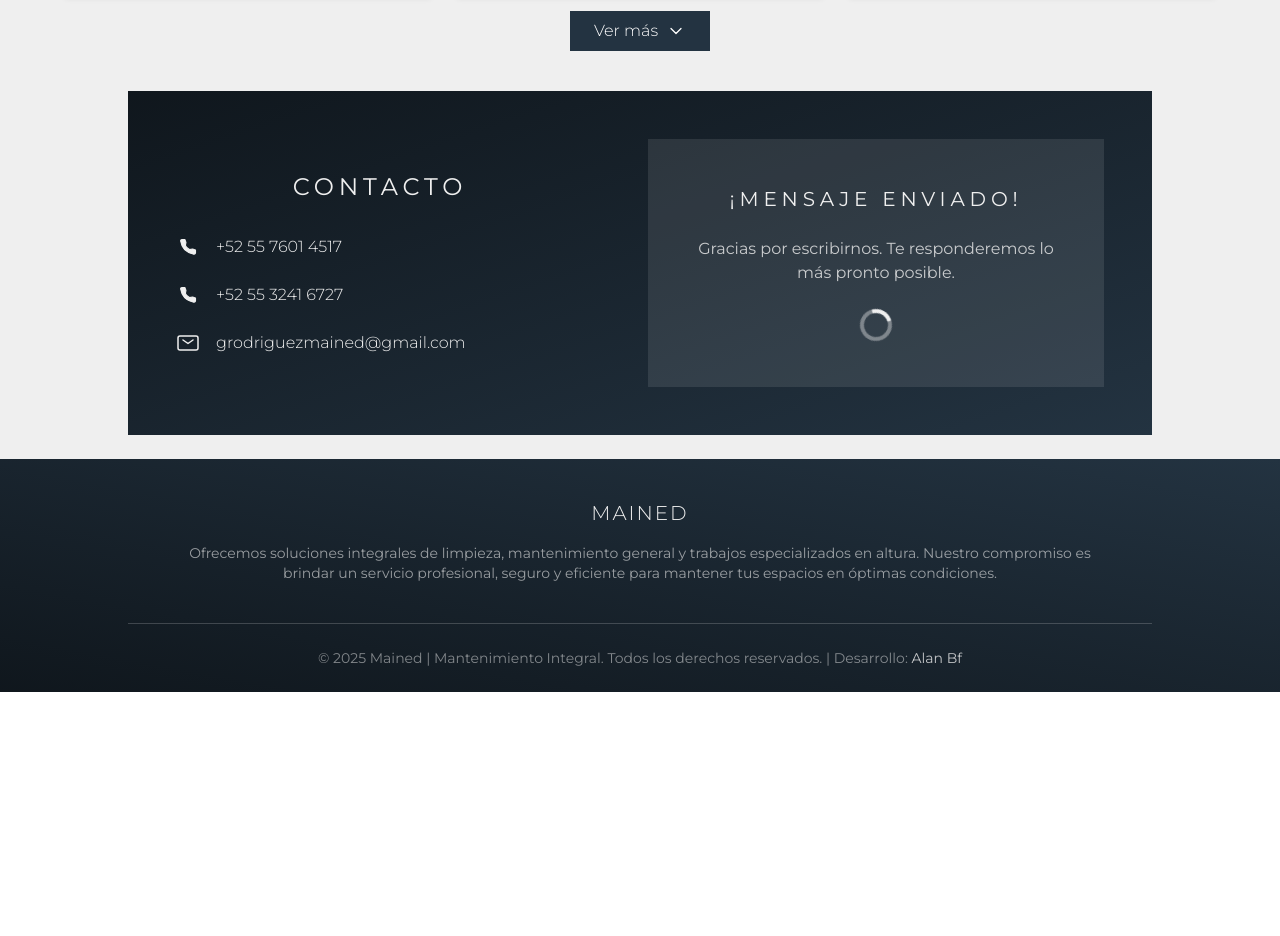
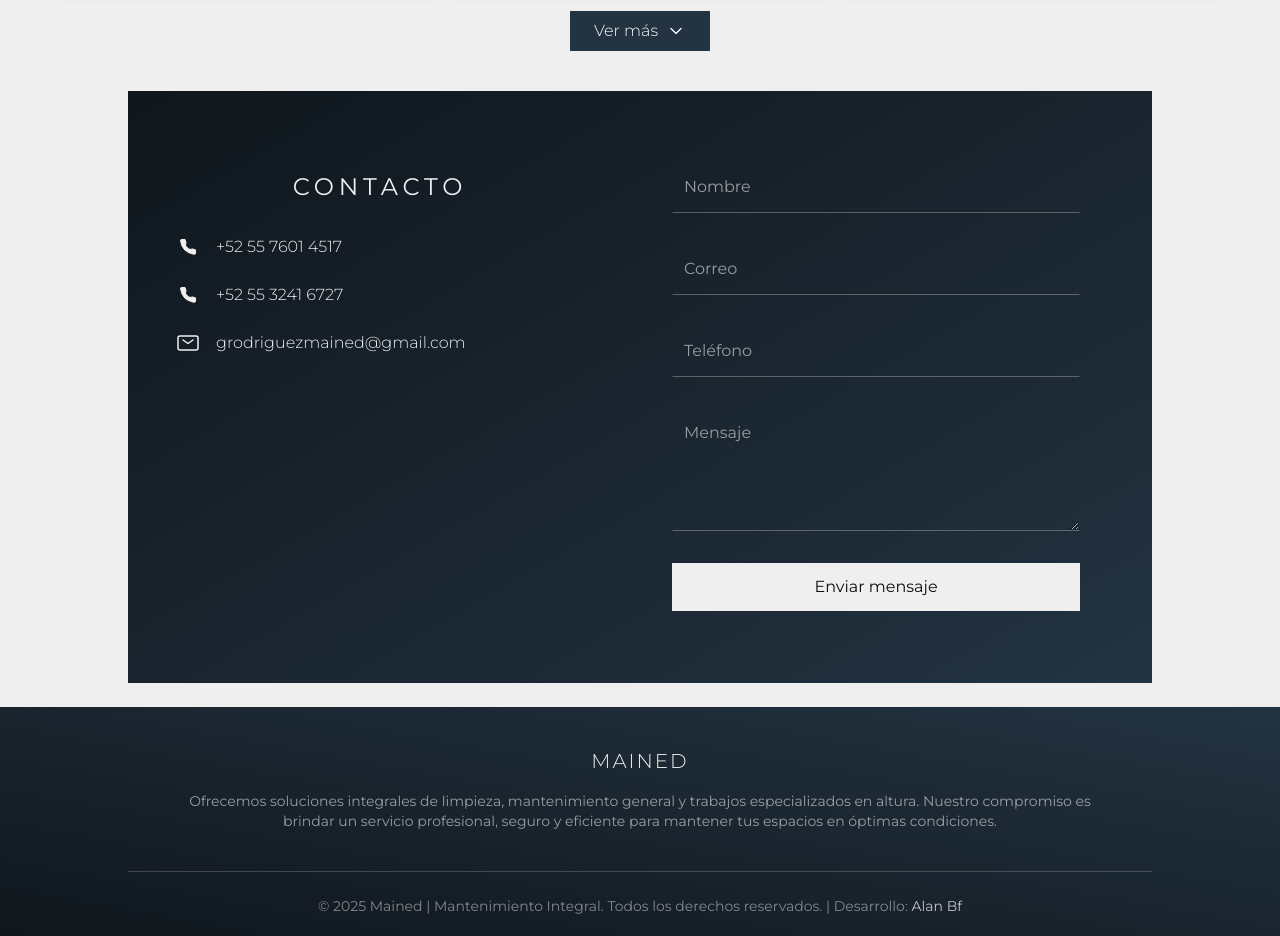
Before and after one commit to Alnn7Bf/Mained, a React (Vite) app: page / in a window 1280 px wide. Shown: the part 2240-3176 px from the top of the page. Before the commit the page ends 2932 px from the top, so only its background shows below. Built offline with nearby package versions, Linux system fonts and the light colour scheme.

Commit message:
Correccion de estado en formulario

```diff
--- a/src/sections/Contact.jsx
+++ b/src/sections/Contact.jsx
@@ -6,7 +6,7 @@ function Contact() {
   const [email, setEmail] = useState('');
   const [phone, setPhone] = useState('');
   const [message, setMessage] = useState('');
-  const [formSubmitted, setFormSubmitted] = useState(true);
+  const [formSubmitted, setFormSubmitted] = useState(false);
 
   const handleSubmit = async (e) => {
     e.preventDefault();
```
